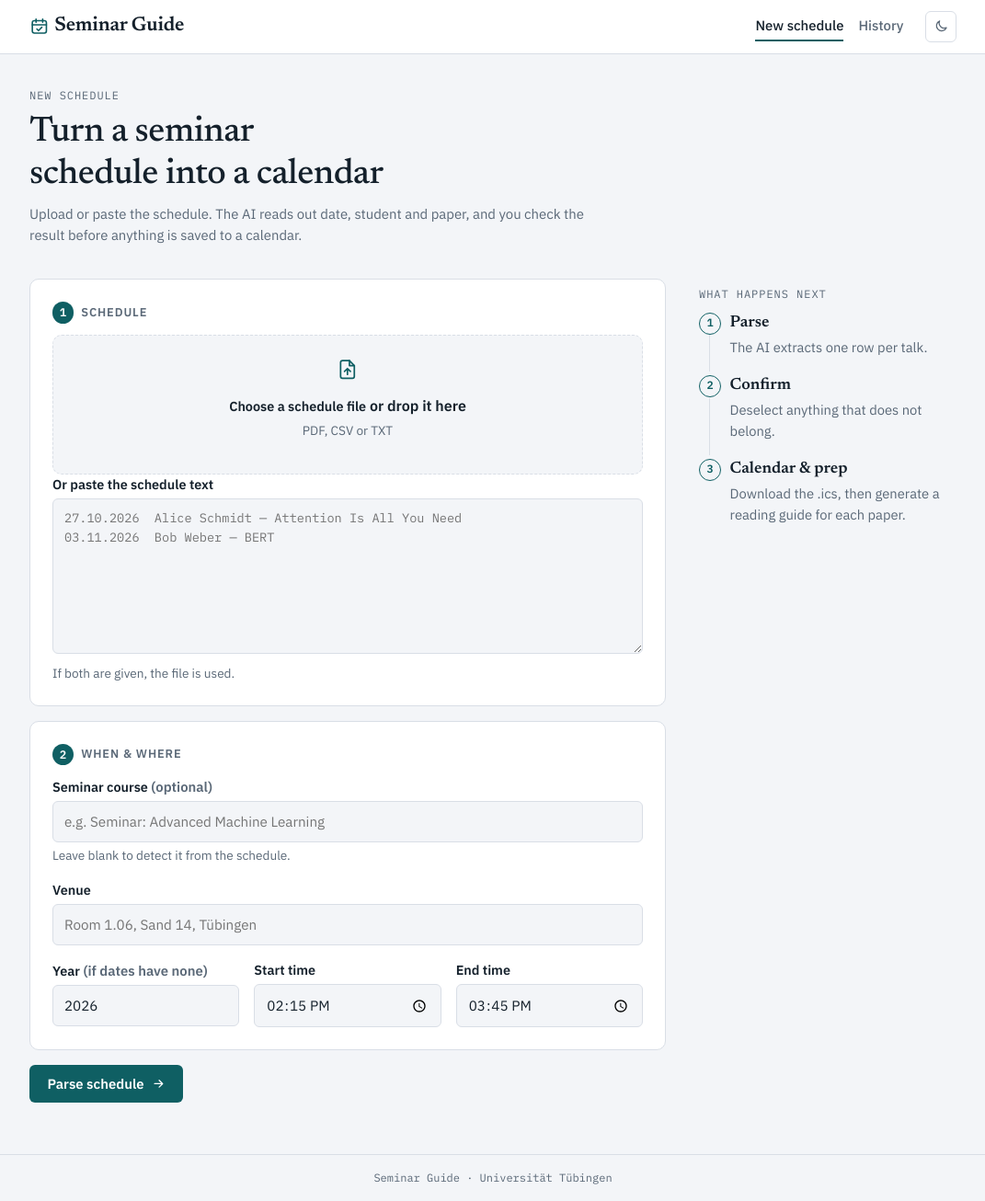
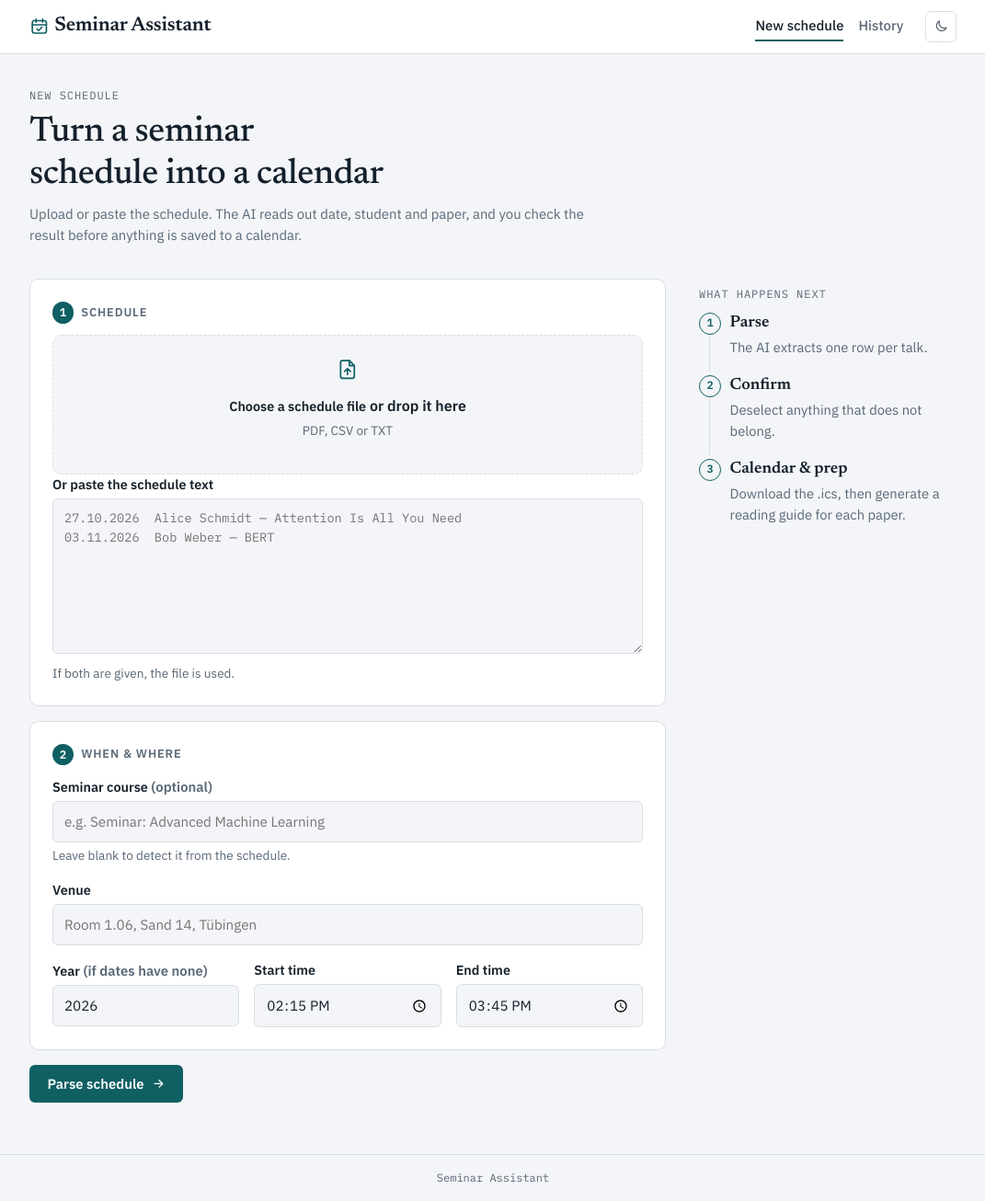
Before and after one commit to khizirsiddiqui/seminar-assistant, a FastAPI app: page / in a window 1280 px wide. Shown: the whole page at 92% size, without its empty margins (104-1175 px from the left). Run offline with FastAPI, Linux system fonts and the light colour scheme; some libraries are stand-ins or nearby versions.

Commit message:
rename guide to assistant, remove tubingen uni ref

```diff
--- a/app/arxiv.py
+++ b/app/arxiv.py
@@ -33,7 +33,7 @@ def _strip_references(text: str) -> str:
 _ARXIV_MAX_RETRIES = 4
 _ARXIV_DEFAULT_BACKOFF_SECONDS = 1.0
 _ARXIV_MAX_BACKOFF_SECONDS = 30.0
-_ARXIV_API_HEADERS = {"User-Agent": "seminar-guide/1.0"}
+_ARXIV_API_HEADERS = {"User-Agent": "seminar-assistant/1.0"}
 _BROWSER_HEADERS = {
     "User-Agent": ("Mozilla/5.0 (Macintosh; Intel Mac OS X 10_15_7) "
                    "AppleWebKit/537.36 (KHTML, like Gecko) "
--- a/app/ics.py
+++ b/app/ics.py
@@ -14,7 +14,7 @@ def build_calendar(rows: list[dict], venue: str, start_time: str, end_time: str,
     student/paper pair for that date.
     """
     cal = Calendar()
-    cal.add("PRODID", "-//seminar-guide//EN")
+    cal.add("PRODID", "-//seminar-assistant//EN")
     cal.add("VERSION", "2.0")
     cal.add("X-WR-CALNAME", course_title or "Seminar")
     sh, sm = map(int, start_time.split(":"))
@@ -27,7 +27,7 @@ def build_calendar(rows: list[dict], venue: str, start_time: str, end_time: str,
     for date_key, group in grouped.items():
         d = datetime.fromisoformat(date_key).date()
         ev = Event()
-        ev.add("uid", f"{date_key}@seminar-guide")
+        ev.add("uid", f"{date_key}@seminar-assistant")
         ev.add("summary", course_title or "Seminar")
         ev.add("dtstart", datetime.combine(d, time(sh, sm), tzinfo=TZ))
         ev.add("dtend", datetime.combine(d, time(eh, em), tzinfo=TZ))
--- a/app/main.py
+++ b/app/main.py
@@ -19,7 +19,7 @@ logging.basicConfig(level=logging.INFO, format="%(asctime)s %(levelname)s %(name
 
 logger = logging.getLogger("seminar.main")
 
-app = FastAPI(title="Seminar Guide")
+app = FastAPI(title="Seminar Assistant")
 templates = Jinja2Templates(directory="templates")
 
 _MD_EXTENSIONS = ["fenced_code", "sane_lists"]
--- a/templates/base.html
+++ b/templates/base.html
@@ -4,7 +4,7 @@
   <meta charset="utf-8">
   <meta name="viewport" content="width=device-width, initial-scale=1, viewport-fit=cover">
   <meta name="color-scheme" content="light dark">
-  <title>Seminar Guide</title>
+  <title>Seminar Assistant</title>
   <link rel="preconnect" href="https://fonts.googleapis.com">
   <link rel="preconnect" href="https://fonts.gstatic.com" crossorigin>
   <link rel="stylesheet" href="https://fonts.googleapis.com/css2?family=IBM+Plex+Mono:wght@400;500&family=IBM+Plex+Sans:wght@400;500;600&family=Newsreader:opsz,wght@6..72,400;6..72,500;6..72,600&display=swap">
@@ -259,7 +259,7 @@
   <a class="skip-link" href="#main">Skip to content</a>
   <header class="site">
     <div class="site-inner">
-      <a class="brand" href="/"><svg class="brand-mark" viewBox="0 0 24 24" fill="none" stroke="currentColor" stroke-width="1.8" stroke-linecap="round" stroke-linejoin="round" aria-hidden="true"><rect x="3.5" y="5" width="17" height="15" rx="2.5"/><path d="M8 3v4m8-4v4M3.5 10h17"/><path d="m9 15 2 2 4-4"/></svg>Seminar Guide</a>
+      <a class="brand" href="/"><svg class="brand-mark" viewBox="0 0 24 24" fill="none" stroke="currentColor" stroke-width="1.8" stroke-linecap="round" stroke-linejoin="round" aria-hidden="true"><rect x="3.5" y="5" width="17" height="15" rx="2.5"/><path d="M8 3v4m8-4v4M3.5 10h17"/><path d="m9 15 2 2 4-4"/></svg>Seminar Assistant</a>
       <nav class="main-nav" aria-label="Main">
         <a href="/" {% if request.url.path == "/" %}aria-current="page"{% endif %}>New schedule</a>
         <a href="/history" {% if request.url.path == "/history" %}aria-current="page"{% endif %}>History</a>
@@ -272,7 +272,7 @@
   <main id="main" tabindex="-1">
     {% block content %}{% endblock %}
   </main>
-  <footer class="site">Seminar Guide · Universität Tübingen</footer>
+  <footer class="site">Seminar Assistant</footer>
   <script>
     (function () {
       var root = document.documentElement, btn = document.getElementById("theme-toggle");
```
Also changed, not shown: AGENTS.md (+1 -1 lines), tests/test_ics.py (+1 -1 lines), README.md.
